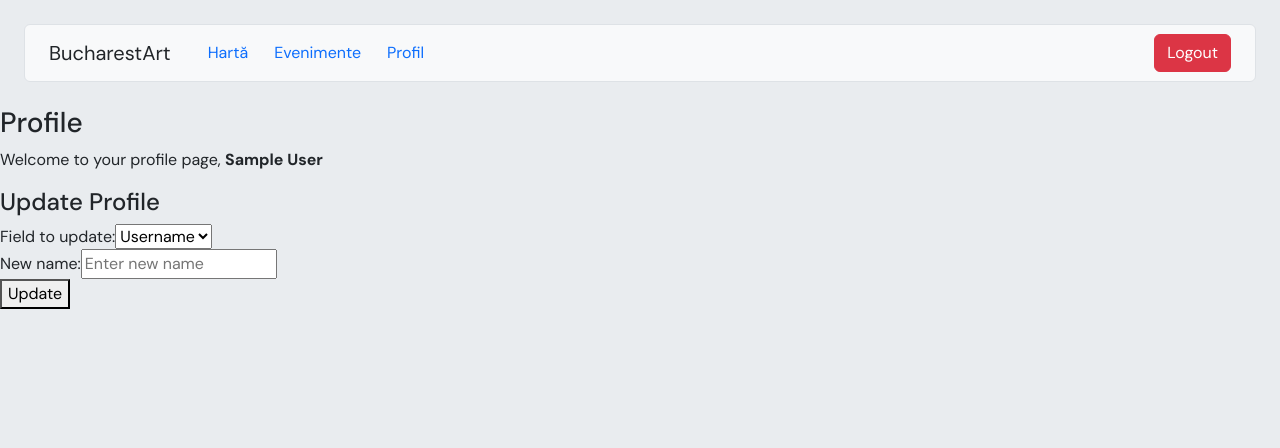
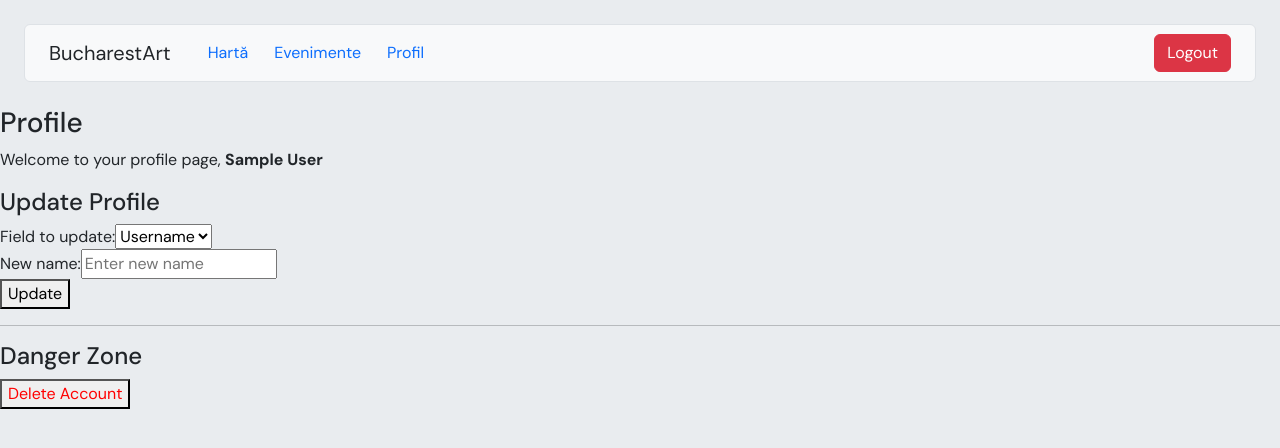
Before and after one commit to mircea-popa02/bucharest_art_fe, a React (Vite) app: page /dashboard/profile in a window 1280 px wide. Shown: the top 448 px of the page. Built offline with nearby package versions, Linux system fonts and the light colour scheme; sample sign-in values are in the browser's storage; what @esri/calcite-components would draw is missing.

Commit message:
Added delete account functionality

```diff
--- a/src/auth/AuthService.tsx
+++ b/src/auth/AuthService.tsx
@@ -61,6 +61,32 @@ const change = async (field: 'name' | 'password', value: string): Promise<string
   }
 };
 
+const deleteAccount = async (): Promise<string | null> => {
+  try {
+    const token = getToken();
+    if (!token) {
+      throw new Error('Unauthorized. Please log in again.');
+    }
+
+    const config = {
+      headers: {
+        Authorization: `Bearer ${token}`,
+      },
+    };
+
+    const response = await axios.delete(`${API_URL}/delete`, config);
+
+    if (response.data.message) {
+      logout(); // Remove token and log out the user after account deletion
+      return null; // Success, no error to return
+    }
+
+    return response.data.error || 'Unknown error occurred. Please try again.';
+  } catch (error: any) {
+    return error.response?.data?.error || error.message || 'An error occurred. Please try again.';
+  }
+};
+
 const logout = () => {
   localStorage.removeItem('token');
 };
@@ -85,7 +111,8 @@ const AuthService = {
   logout,
   getToken,
   getUsername,
-  change
+  change,
+  deleteAccount
 };
 
 export default AuthService;
--- a/src/components/Profile.tsx
+++ b/src/components/Profile.tsx
@@ -13,6 +13,22 @@ const Profile: React.FC = () => {
         } else {
             setMessage(`${field.charAt(0).toUpperCase() + field.slice(1)} updated successfully!`);
             setValue(''); // Clear input after successful update
+        }
+    };
+
+    const handleDeleteAccount = async () => {
+        const confirmDelete = window.confirm("Are you sure you want to delete your account? This action cannot be undone.");
+        if (!confirmDelete) return;
+
+        const result = await AuthService.deleteAccount();
+        if (result) {
+            setMessage(result); // Show error message if deletion failed
+        } else {
+            setMessage("Your account has been deleted successfully.");
+            // Redirect user or take any appropriate action after account deletion
+            setTimeout(() => {
+                window.location.href = '/'; // Redirect to home page or login page
+            }, 3000);
         }
     };
 
@@ -45,6 +61,13 @@ const Profile: React.FC = () => {
                 <button onClick={handleChange}>Update</button>
                 {message && <p>{message}</p>}
             </div>
+            <hr />
+            <div>
+                <h4>Danger Zone</h4>
+                <button onClick={handleDeleteAccount} style={{ color: 'red' }}>
+                    Delete Account
+                </button>
+            </div>
         </>
     );
 };
```
